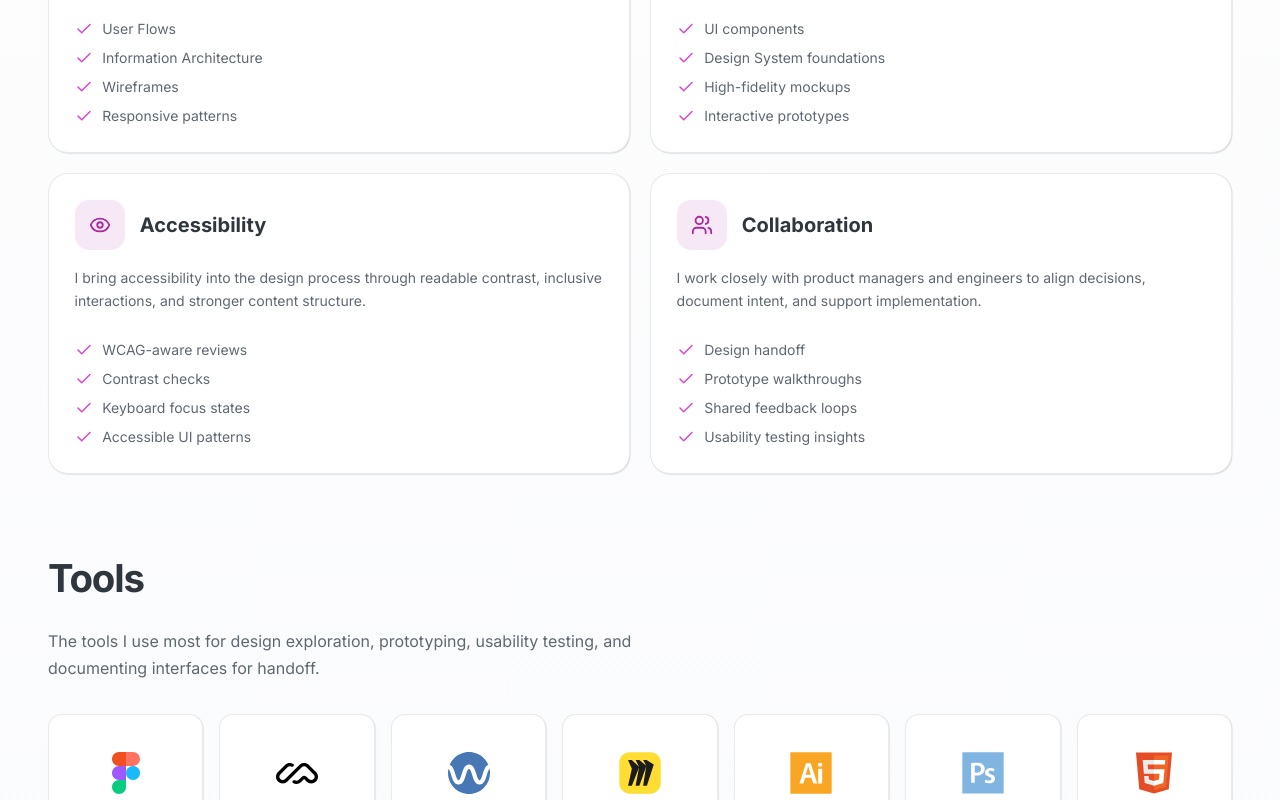
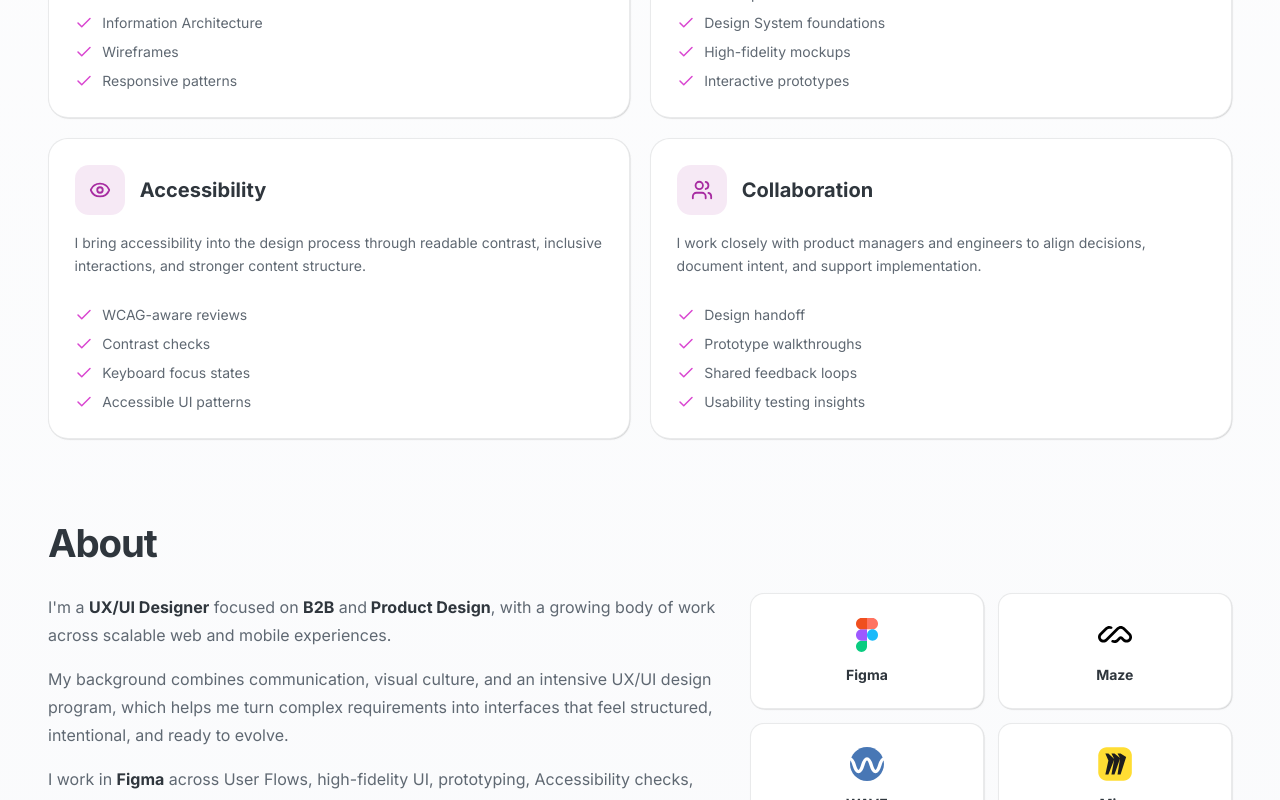
Before and after one commit to ilaria-ippolito/portfolio, a React (Vite) app: page / in a window 1280 px wide. Shown: the part 2000-2800 px from the top of the page. Built offline with nearby package versions, Linux system fonts and the light colour scheme.

Commit message:
fix: ui tweaks

```diff
--- a/src/components/SharedStyles.jsx
+++ b/src/components/SharedStyles.jsx
@@ -67,7 +67,7 @@ export const SecondaryButton = styled.button`
   justify-content: center;
   min-height: 48px;
   background: var(--color-neutral-0);
-  border: 1px solid var(--color-border-soft);
+  border: 2px solid var(--color-neutral-700);
   color: var(--color-neutral-700);
   font-size: 1rem;
   font-weight: 600;
@@ -84,7 +84,7 @@ export const SecondaryButton = styled.button`
   &:hover,
   &:focus-visible {
     background-color: var(--color-surface-tint);
-    border-color: var(--color-border-accent);
+    border-color: var(--color-neutral-700);
     color: var(--color-neutral-700);
     transform: translateY(-1px);
     box-shadow: var(--shadow-sm);
--- a/src/components/layout/Footer.jsx
+++ b/src/components/layout/Footer.jsx
@@ -123,7 +123,6 @@ const BottomRow = styled.div`
 const navItems = [
   { id: 'projects-section', label: 'Projects' },
   { id: 'skills-section', label: 'Skills' },
-  { id: 'tools-section', label: 'Tools' },
   { id: 'about-section', label: 'About' },
   { id: 'contact-section', label: 'Contact' },
 ];
--- a/src/components/layout/Header.jsx
+++ b/src/components/layout/Header.jsx
@@ -52,28 +52,6 @@ const Brand = styled.a`
 
   @media (max-width: 760px) {
     color: ${({ $menuOpen }) => ($menuOpen ? 'var(--color-accent-50)' : 'var(--color-neutral-700)')};
-  }
-`;
-
-const BrandMark = styled.span`
-  display: inline-flex;
-  align-items: center;
-  justify-content: center;
-  width: 42px;
-  height: 42px;
-  border-radius: 14px;
-  background: var(--color-primary-50);
-  border: 1px solid rgba(167, 44, 161, 0.18);
-  color: var(--color-primary-700);
-  font-weight: 800;
-  letter-spacing: 0.04em;
-
-  @media (max-width: 760px) {
-    background: ${({ $menuOpen }) =>
-      $menuOpen ? 'rgba(255, 255, 255, 0.08)' : 'var(--color-primary-50)'};
-    border-color: ${({ $menuOpen }) =>
-      $menuOpen ? 'rgba(255, 255, 255, 0.14)' : 'rgba(167, 44, 161, 0.18)'};
-    color: ${({ $menuOpen }) => ($menuOpen ? 'var(--color-accent-50)' : 'var(--color-primary-700)')};
   }
 `;
 
@@ -214,7 +192,6 @@ const Overlay = styled.button`
 const navItems = [
   { id: 'projects-section', label: 'Projects' },
   { id: 'skills-section', label: 'Skills' },
-  { id: 'tools-section', label: 'Tools' },
   { id: 'about-section', label: 'About' },
   { id: 'contact-section', label: 'Contact' },
 ];
@@ -256,9 +233,6 @@ const Header = () => {
       <CustomPaddingX>
         <HeaderInner>
           <Brand href="/" onClick={handleLogoClick} aria-label="Go to homepage" $menuOpen={menuOpen}>
-            <BrandMark aria-hidden="true" $menuOpen={menuOpen}>
-              II
-            </BrandMark>
             <BrandText>
               <BrandName>Ilaria Ippolito</BrandName>
               <BrandRole $menuOpen={menuOpen}>UX/UI Designer</BrandRole>
--- a/src/components/sections/AboutSection.jsx
+++ b/src/components/sections/AboutSection.jsx
@@ -10,11 +10,11 @@ const Section = styled.section`
 
 const Grid = styled.div`
   display: grid;
-  grid-template-columns: minmax(0, 1.3fr) minmax(280px, 0.9fr);
+  grid-template-columns: minmax(0, 1.25fr) minmax(320px, 0.9fr);
   gap: 2rem;
   align-items: start;
 
-  @media (max-width: 900px) {
+  @media (max-width: 980px) {
     grid-template-columns: 1fr;
   }
 `;
@@ -43,35 +43,56 @@ const Ctas = styled.div`
 
 const Right = styled.div`
   display: grid;
-  gap: 1rem;
+  grid-template-columns: repeat(2, minmax(0, 1fr));
+  gap: 0.85rem;
+
+  @media (max-width: 980px) {
+    grid-template-columns: repeat(auto-fit, minmax(130px, 1fr));
+  }
+
+  @media (max-width: 420px) {
+    grid-template-columns: repeat(2, minmax(0, 1fr));
+  }
 `;
 
-const InfoCard = styled.div`
+const ToolCard = styled.div`
+  display: flex;
+  flex-direction: column;
+  align-items: center;
+  justify-content: center;
+  gap: 0.75rem;
+  min-height: 116px;
   border-radius: var(--radius-md);
-  padding: 1.35rem 1.4rem;
-  border: 1px solid
-    ${({ $tone }) => ($tone === 'dark' ? 'rgba(255, 255, 255, 0.08)' : 'var(--color-border-soft)')};
-  background:
-    ${({ $tone }) =>
-      $tone === 'dark'
-        ? 'var(--color-neutral-900)'
-        : $tone === 'soft'
-          ? 'var(--color-primary-50)'
-          : 'var(--color-neutral-0)'};
-  color: ${({ $tone }) => ($tone === 'dark' ? 'var(--color-accent-50)' : 'var(--color-neutral-700)')};
+  padding: 0.9rem;
+  border: 1px solid var(--color-border-soft);
+  background: var(--color-neutral-0);
   box-shadow: var(--shadow-sm);
 `;
 
-const InfoTitle = styled.h3`
-  margin: 0 0 0.35rem;
-  font-size: 1.05rem;
+const ToolIcon = styled.img`
+  width: 34px;
+  height: 34px;
+  object-fit: contain;
 `;
 
-const InfoText = styled.p`
+const ToolLabel = styled.span`
   margin: 0;
-  line-height: 1.65;
-  color: ${({ $tone }) => ($tone === 'dark' ? 'rgba(255, 255, 255, 0.78)' : 'var(--color-neutral-500)')};
+  color: var(--color-neutral-700);
+  font-size: var(--type-body-sm);
+  font-weight: 700;
+  text-align: center;
 `;
+
+const tools = [
+  { name: 'Figma', src: 'assets/img/icons/Figma.svg' },
+  { name: 'Maze', src: 'assets/img/icons/Maze.svg' },
+  { name: 'WAVE', src: 'assets/img/icons/Wave.svg' },
+  { name: 'Miro', src: 'assets/img/icons/Miro.svg' },
+  { name: 'Illustrator', src: 'assets/img/icons/Adobe_Illustrator.svg' },
+  { name: 'Photoshop', src: 'assets/img/icons/Adobe_Photoshop.svg' },
+  { name: 'HTML', src: 'assets/img/icons/HTML5.svg' },
+  { name: 'CSS', src: 'assets/img/icons/CSS3.svg' },
+];
 
 const AboutSection = ({ id = 'about-section' }) => (
   <Section id={id}>
@@ -118,30 +139,13 @@ const AboutSection = ({ id = 'about-section' }) => (
         </Ctas>
       </Left>
 
-      <Right>
-        <InfoCard $tone="dark">
-          <InfoTitle>Focus</InfoTitle>
-          <InfoText $tone="dark">
-            B2B and product experiences for web and mobile, with special attention to structure,
-            direction, and scalability.
-          </InfoText>
-        </InfoCard>
-
-        <InfoCard $tone="soft">
-          <InfoTitle>Strengths</InfoTitle>
-          <InfoText>
-            User Flows, Accessibility, Design System thinking, high-fidelity UI, prototyping,
-            and usability testing.
-          </InfoText>
-        </InfoCard>
-
-        <InfoCard>
-          <InfoTitle>Collaboration</InfoTitle>
-          <InfoText>
-            Comfortable working with PMs and engineers through iteration, feedback, and handoff
-            to keep product decisions grounded and buildable.
-          </InfoText>
-        </InfoCard>
+      <Right aria-label="Design and prototyping tools">
+        {tools.map((tool) => (
+          <ToolCard key={tool.name}>
+            <ToolIcon src={tool.src} alt="" loading="lazy" aria-hidden="true" />
+            <ToolLabel>{tool.name}</ToolLabel>
+          </ToolCard>
+        ))}
       </Right>
     </Grid>
   </Section>
--- a/src/components/sections/CollabSection.jsx
+++ b/src/components/sections/CollabSection.jsx
@@ -20,13 +20,6 @@ const Grid = styled.div`
 
 const Left = styled.div`
   max-width: 45rem;
-`;
-
-const Headline = styled.h3`
-  margin: 0 0 1rem;
-  font-size: clamp(1.3rem, 2.2vw, 1.75rem);
-  color: var(--color-neutral-700);
-  line-height: 1.3;
 `;
 
 const Intro = styled.p`
@@ -119,7 +112,6 @@ const CollabSection = ({ id = 'contact-section' }) => (
     </HighlightedHeading>
     <Grid>
       <Left>
-        <Headline>Open to product teams that value thoughtful product design and strong execution.</Headline>
         <Intro>
           I’m interested in UX/UI and product design opportunities where I can help shape
           scalable digital experiences, collaborate across disciplines, and bring steady design
--- a/src/components/sections/HeroSection.jsx
+++ b/src/components/sections/HeroSection.jsx
@@ -14,15 +14,6 @@ const Section = styled.section`
 
 const Content = styled.div`
   max-width: 56rem;
-`;
-
-const Eyebrow = styled.p`
-  margin: 0 0 1rem;
-  font-size: var(--type-body-sm);
-  font-weight: 700;
-  letter-spacing: 0.08em;
-  text-transform: uppercase;
-  color: var(--color-primary-700);
 `;
 
 const Title = styled.h1`
@@ -76,7 +67,6 @@ const Hero = () => {
   return (
     <Section>
       <Content>
-        <Eyebrow>Ilaria Ippolito</Eyebrow>
         <Title>UX/UI designer for digital products that feel clear and ready to scale.</Title>
         <Summary>
           I design web and mobile experiences with strong structure, accessible patterns, and
--- a/src/components/sections/StackSection.jsx
+++ /dev/null
@@ -1,80 +0,0 @@
-import React from 'react';
-import styled from 'styled-components';
-import { HighlightedHeading, SectionTitle } from '../SharedStyles';
-
-const ToolsWrapper = styled.section`
-  margin-top: var(--section-space);
-`;
-
-const Intro = styled.p`
-  margin: 0 0 2rem;
-  max-width: 40rem;
-  color: var(--color-neutral-500);
-  line-height: 1.7;
-`;
-
-const Grid = styled.div`
-  display: grid;
-  grid-template-columns: repeat(auto-fit, minmax(140px, 1fr));
-  gap: 1rem;
-`;
-
-const Item = styled.div`
-  display: flex;
-  flex-direction: column;
-  align-items: center;
-  justify-content: center;
-  gap: 0.9rem;
-  min-height: 156px;
-  background: var(--color-neutral-0);
-  border: 1px solid var(--color-border-soft);
-  border-radius: var(--radius-md);
-  padding: 1rem;
-  box-shadow: var(--shadow-sm);
-`;
-
-const Icon = styled.img`
-  width: 42px;
-  height: 42px;
-  object-fit: contain;
-`;
-
-const Label = styled.span`
-  font-size: var(--type-body);
-  font-weight: 700;
-  text-align: center;
-  color: var(--color-neutral-700);
-`;
-
-const tools = [
-  { name: 'Figma', src: 'assets/img/icons/Figma.svg' },
-  { name: 'Maze', src: 'assets/img/icons/Maze.svg' },
-  { name: 'WAVE', src: 'assets/img/icons/Wave.svg' },
-  { name: 'Miro', src: 'assets/img/icons/Miro.svg' },
-  { name: 'Illustrator', src: 'assets/img/icons/Adobe_Illustrator.svg' },
-  { name: 'Photoshop', src: 'assets/img/icons/Adobe_Photoshop.svg' },
-  { name: 'HTML', src: 'assets/img/icons/HTML5.svg' },
-  { name: 'CSS', src: 'assets/img/icons/CSS3.svg' },
-];
-
-const StackSection = ({ id }) => (
-  <ToolsWrapper id={id}>
-    <HighlightedHeading>
-      <SectionTitle>Tools</SectionTitle>
-    </HighlightedHeading>
-    <Intro>
-      The tools I use most for design exploration, prototyping, usability testing, and
-      documenting interfaces for handoff.
-    </Intro>
-    <Grid>
-      {tools.map((tool) => (
-        <Item key={tool.name}>
-          <Icon src={tool.src} alt={tool.name} loading="lazy" />
-          <Label>{tool.name}</Label>
-        </Item>
-      ))}
-    </Grid>
-  </ToolsWrapper>
-);
-
-export default StackSection;
--- a/src/pages/HomePage.jsx
+++ b/src/pages/HomePage.jsx
@@ -1,5 +1,4 @@
 import Layout from '../components/layout/Layout';
-import StackSection from '../components/sections/StackSection';
 import ServicesSection from '../components/sections/ServicesSection';
 import FeaturedProjects from '../components/sections/FeaturedProjects';
 import AboutSection from '../components/sections/AboutSection';
@@ -12,7 +11,6 @@ const HomePage = () => {
       <HeroSection />
       <FeaturedProjects id="projects-section" />
       <ServicesSection id="skills-section" />
-      <StackSection id="tools-section" />
       <AboutSection id="about-section" />
       <CollabSection id="contact-section" />
     </Layout>
```
